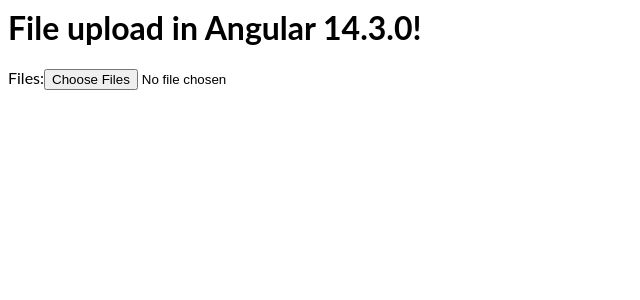
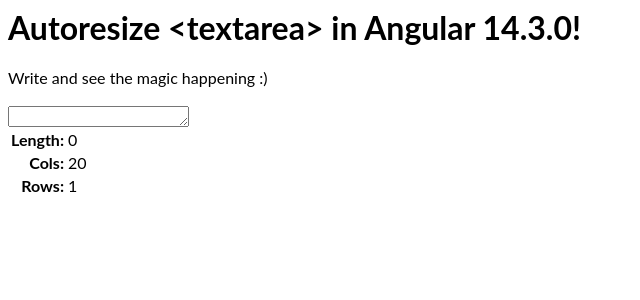
Before and after one commit to thiagolvlsantos/angular-textarea-autoresize, an Angular app: page / in a window 1280 px wide. Shown: the top 300 px of the page, without its empty margins (0-640 px from the left). Built offline with nearby package versions, Linux system fonts and the light colour scheme.

Commit message:
Return Stackblitz problems with Gitlab.

```diff
--- a/src/app/app.component.html
+++ b/src/app/app.component.html
@@ -1,21 +1,24 @@
 <html>
 
 <hello name="{{ name }}"></hello>
+Write and see the magic happening :)
+<br/>
+<br/>
+<textarea #field (keyup)="rows(field.value)" [rows]="rows(field.value)" [cols]="size"></textarea>
 
-<div class="form-group">
-    <label for="file">Files:</label>
-    <input type="file"
-           id="file"
-           multiple
-           (change)="handleFileInput($event)">
-</div>
-
-<div *ngFor="let f of files">
-   <li>{{f.meta.name }} | {{f.meta.type }} | {{f.meta.size }} | {{f.meta.lastModified}}:
-     <blockquote>
-       <pre style="background-color: lightgray">{{f.content}}</pre>
-     </blockquote>
-   </li>
-</div>
+<table>
+  <tr>
+    <th style="text-align:right;">Length:</th>
+    <td>{{field.value.length}}</td>
+  </tr>
+  <tr>
+    <th style="text-align:right;">Cols:</th>
+    <td>{{size}}</td>
+  </tr>
+  <tr>
+    <th style="text-align:right;">Rows:</th>
+    <td >{{rows(field.value)}}</td>
+  </tr>
+</table>
 
 </html>
--- a/src/app/app.component.ts
+++ b/src/app/app.component.ts
@@ -1,34 +1,16 @@
-import { Component, VERSION,OnInit } from '@angular/core';
+import { Component, VERSION } from '@angular/core';
 
 @Component({
   selector: 'my-app',
   templateUrl: './app.component.html',
   styleUrls: [ './app.component.css' ]
 })
-export class AppComponent implements OnInit  {
-  name = 'File upload in Angular ' + VERSION.full;
-  filesToUpload: FileList = null;
-  files: any[] = [];
+export class AppComponent  {
+  name = 'Autoresize <textarea> in Angular ' + VERSION.full;
+  size = 20;
 
-  constructor(){
-  }
-
-  ngOnInit() {
-  }
-
-  handleFileInput(event: any) {
-    let target = event.target as HTMLInputElement;
-    this.filesToUpload = target.files;
-    this.files = [];
-    for(let i = 0; i < this.filesToUpload.length;i++) {
-      let f = this.filesToUpload.item(i);
-      this.files.push(f);
-      let fileReader = new FileReader();
-      fileReader.onload = (e) => {
-        this.files[i].meta = f;
-        this.files[i].content = fileReader.result;
-      };
-      fileReader.readAsText(this.files[i]);
-    }
+  rows(str: string) {
+    let tmp = Math.floor(str.length/this.size);
+    return tmp > 0 ? tmp + 2: 1;
   }
 }
```
